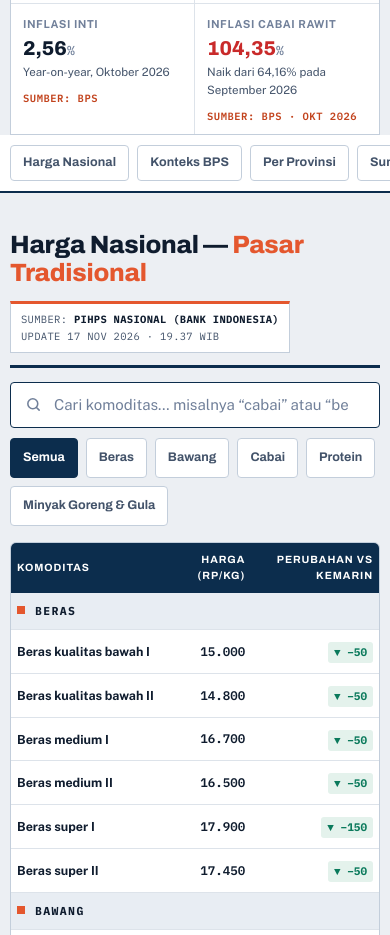
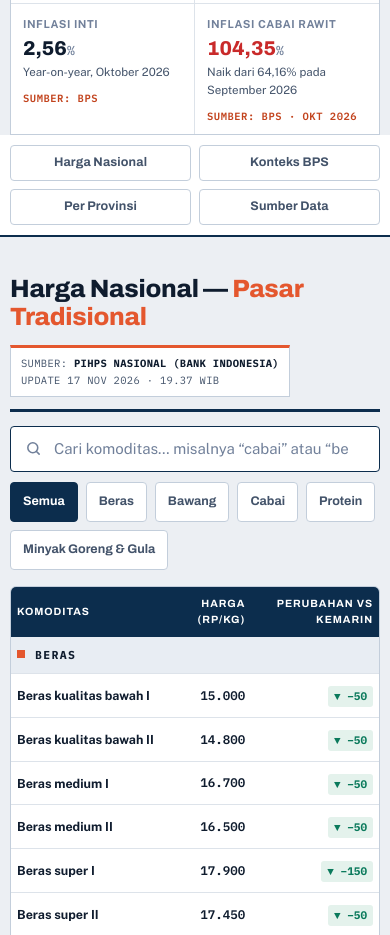
Before and after one commit to Fakhriaja07/dashboard-harga-bahan-pokok, a React (Vite) app in the folder project/: page / in a window 390 px wide. Shown: the part 820-1755 px from the top of the page. Built offline with nearby package versions, Linux system fonts and the light colour scheme; no server answers.

Commit message:
Menu lompat di HP jadi 2x2 agar tidak terpotong

```diff
--- a/project/src/style.css
+++ b/project/src/style.css
@@ -473,3 +473,9 @@
     .trendhead h3{font-size:16px}
     .tstat-val{font-size:14px}
   }
+  /* Menu lompat di HP: jangan digeser menyamping (item terakhir terlihat
+     terpotong) — jadikan 2 kolom x 2 baris agar keempatnya terlihat. */
+  @media (max-width:560px){
+    .jumpnav .wrap{flex-wrap:wrap;overflow-x:visible}
+    .jumpnav a{flex:1 1 calc(50% - 4px);justify-content:center}
+  }
```
Also changed, not shown: 1 other file (tests, documents, lock files or other folders).
